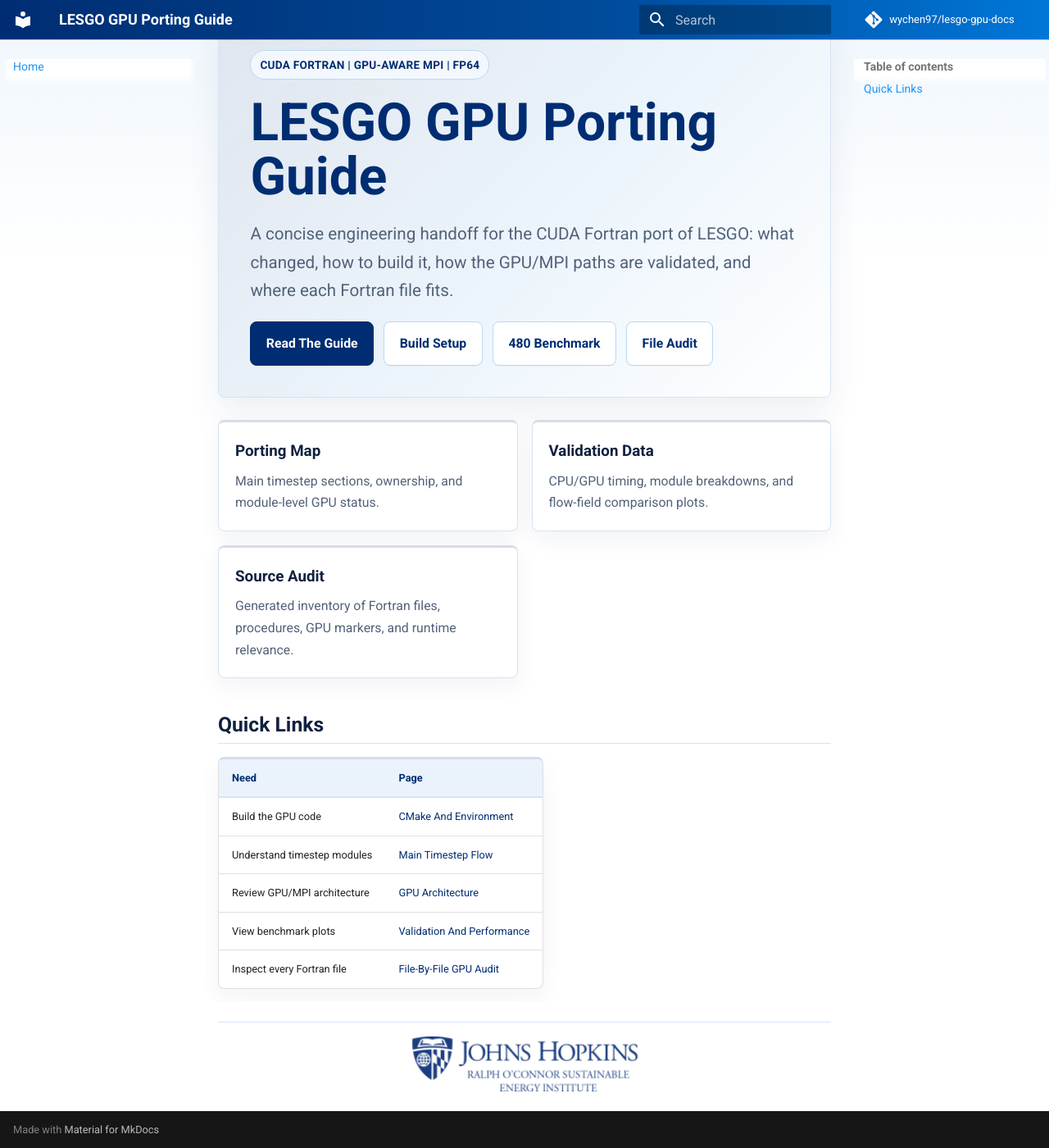
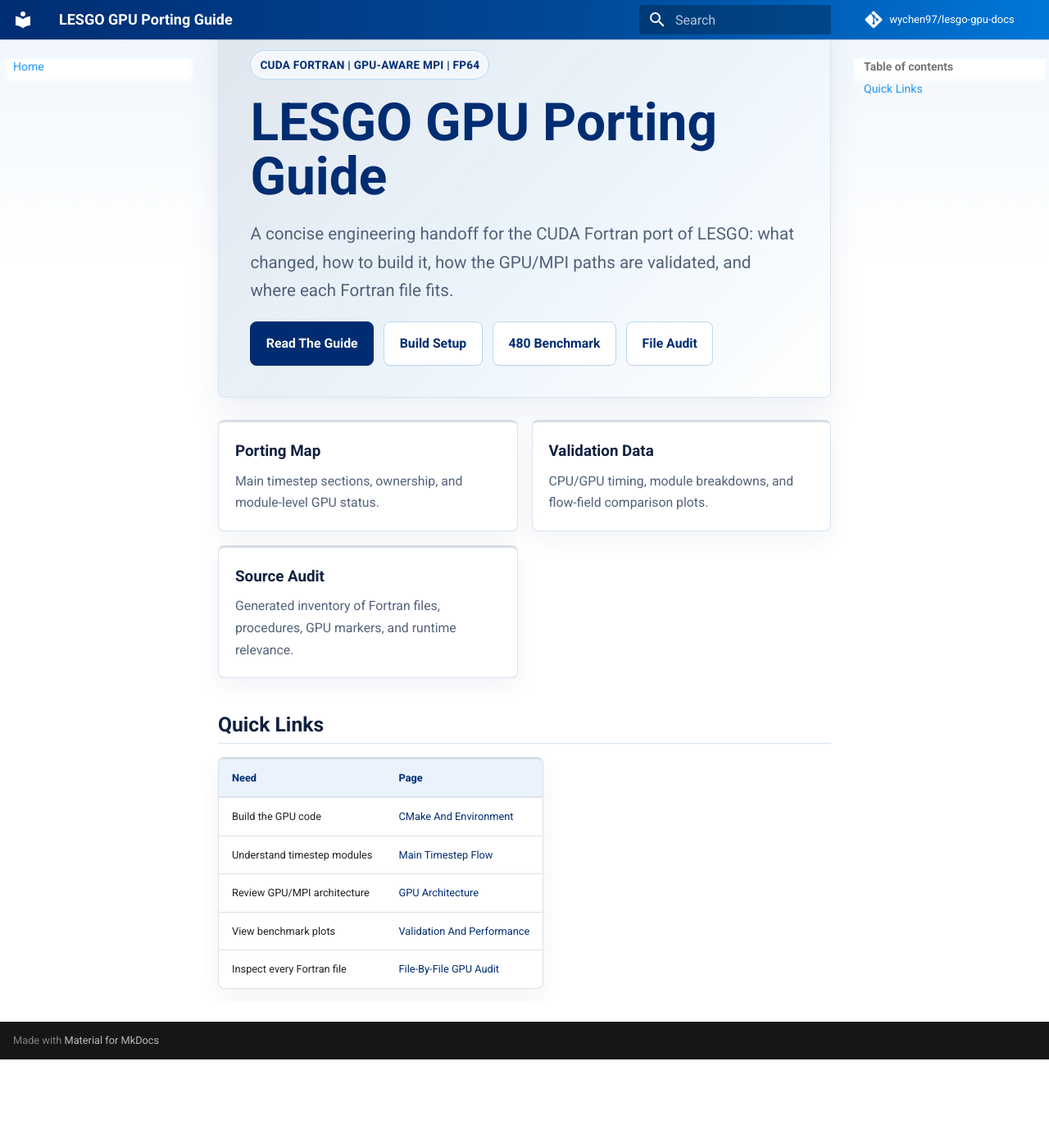
Before and after one commit to wychen97/lesgo-gpu-docs, an MkDocs documentation site: the page built from docs/index.md, in a window 1280 px wide and 1400 px high, scrolled down 135 px. Shown: the whole window at 82% size. Built offline with MkDocs 1.6.1 and Material for MkDocs 9.7.7, drawn with Linux system fonts in a browser that asks for light colours; comment, search, counter and statistics services are not loaded; after the commit the page ends 1427 px from its top, so only the background shows below that.

Commit message:
Remove footer logo

```diff
--- a/docs/index.md
+++ b/docs/index.md
@@ -25,7 +25,3 @@
 | Review GPU/MPI architecture | [GPU Architecture](gpu/architecture/) |
 | View benchmark plots | [Validation And Performance](gpu/validation-performance/) |
 | Inspect every Fortran file | [File-By-File GPU Audit](gpu/file-audit/) |
-
-<div class="lesgo-affiliation-logo">
-  <img src="assets/rosei-logo-footer.png" alt="Johns Hopkins Ralph O'Connor Sustainable Energy Institute" width="220">
-</div>
--- a/docs/stylesheets/extra.css
+++ b/docs/stylesheets/extra.css
@@ -225,20 +225,3 @@
     max-width: 80rem;
   }
 }
-
-
-.lesgo-affiliation-logo {
-  display: flex;
-  justify-content: center;
-  margin: 1.2rem 0 0.35rem;
-  padding-top: 0.85rem;
-  border-top: 1px solid var(--lesgo-line);
-}
-
-.lesgo-affiliation-logo img {
-  display: block;
-  width: 13.75rem;
-  max-width: 58%;
-  height: auto;
-  opacity: 0.92;
-}
```
Also changed, not shown: docs/assets/rosei-logo-footer.png (deleted).
